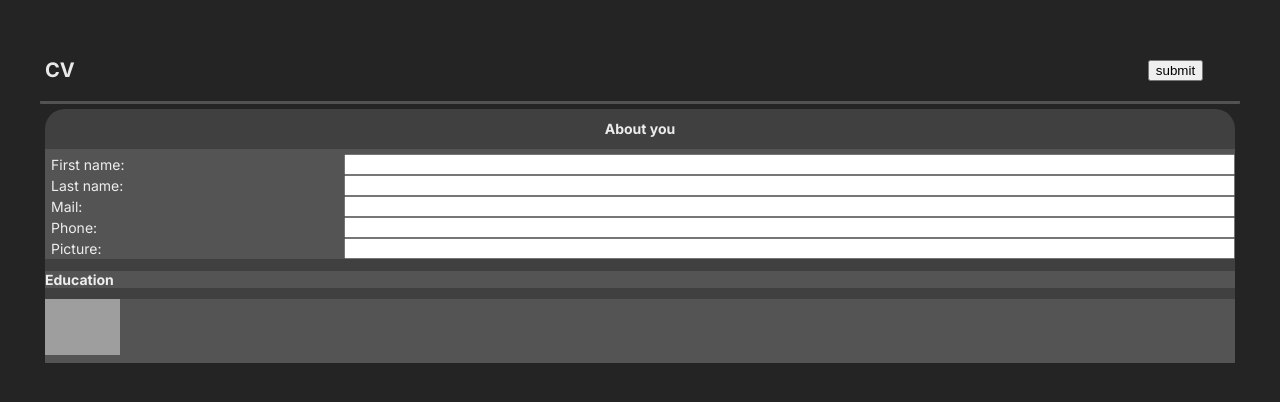
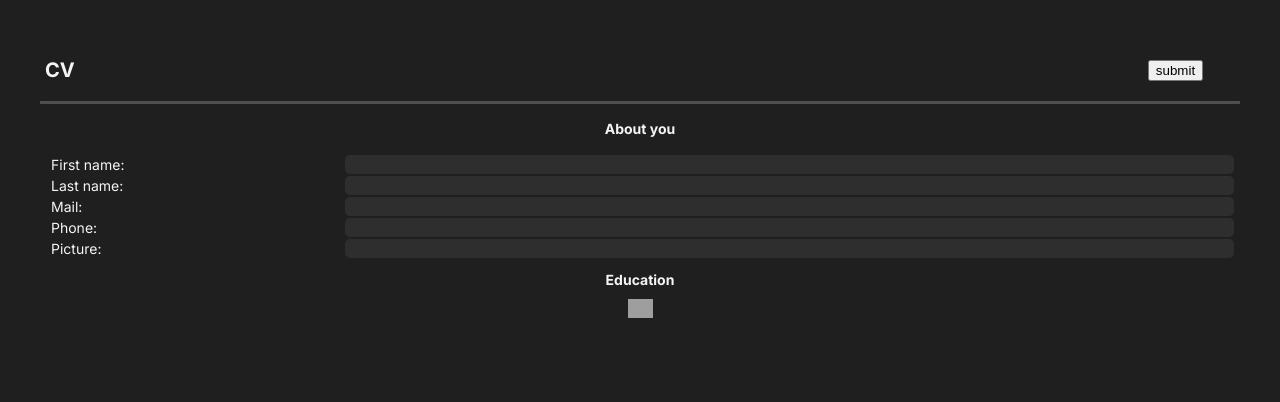
Before and after one commit to DotSnuk/cv-react, a React (Vite) app: page / in a window 1280 px wide. Shown: the top 402 px of the page. Built offline with nearby package versions, Linux system fonts and the light colour scheme; grey boxes are pictures that could not be loaded.

Commit message:
Change color and styling on form

```diff
--- a/src/Form.jsx
+++ b/src/Form.jsx
@@ -48,13 +48,16 @@ function NewForm({ cb, cbCounter, group }) {
   };
 
   return (
+    <div className='newform'>
       <a
+        href='#'
         onClick={e => {
           addInputs(e);
         }}
       >
         <img className='svg' src={plussvg} />
       </a>
+    </div>
   );
 }
 
--- a/src/index.css
+++ b/src/index.css
@@ -16,11 +16,13 @@
 }
 
 body {
+  -moz-osx-font-smoothing: grayscale;
+  font-optical-sizing: auto;
   font-family: 'Inter', sans-serif;
   font-optical-sizing: auto;
   margin: 0px;
-  background: #242424;
-  color: rgba(255, 255, 255, 0.9);
+  background: #1f1f1f;
+  color: #f5f5f5;
 }
 
 header {
@@ -42,13 +44,13 @@ h1 {
 
 h2 {
   font-size: 14px;
+  text-align: center;
 }
 
 form {
   font-size: 14px;
   margin-left: 5px;
   margin-right: 5px;
-  background: #404040;
   display: flex;
   flex-direction: column;
   align-items: center;
@@ -56,7 +58,7 @@ form {
   border-top-right-radius: 20px 20px;
   > *:nth-child(n + 2) {
     width: 100%;
-    background: rgba(255, 255, 255, 0.1);
+    background: rgba(255, 255, 255, 0);
   }
   > div:first-of-type {
     padding-top: 5px;
@@ -67,6 +69,7 @@ form {
 }
 
 .inputfield {
+  background-color: #1f1f1f;
   display: flex;
   flex-direction: row;
   & label {
@@ -77,6 +80,12 @@ form {
     flex-grow: 1;
   }
   & input {
+    margin: 1px;
+    border-radius: 5px;
+    border: none;
+    outline: none;
+    background-color: #2e2e2e;
+    color: #f5f5f5;
     flex-basis: 300px;
     flex-grow: 3;
     flex-shrink: 1;
@@ -122,10 +131,16 @@ form {
 
 img {
   width: 100%;
+  background-color: #2e2e2e;
 }
 
-a img {
-  width: 75px;
+.newform {
+  display: flex;
+  justify-content: center;
+}
+
+a {
+  width: 25px;
 }
 
 @media (min-width: 700px) {
```
Lines whose indentation alone changed are shown as unchanged.
